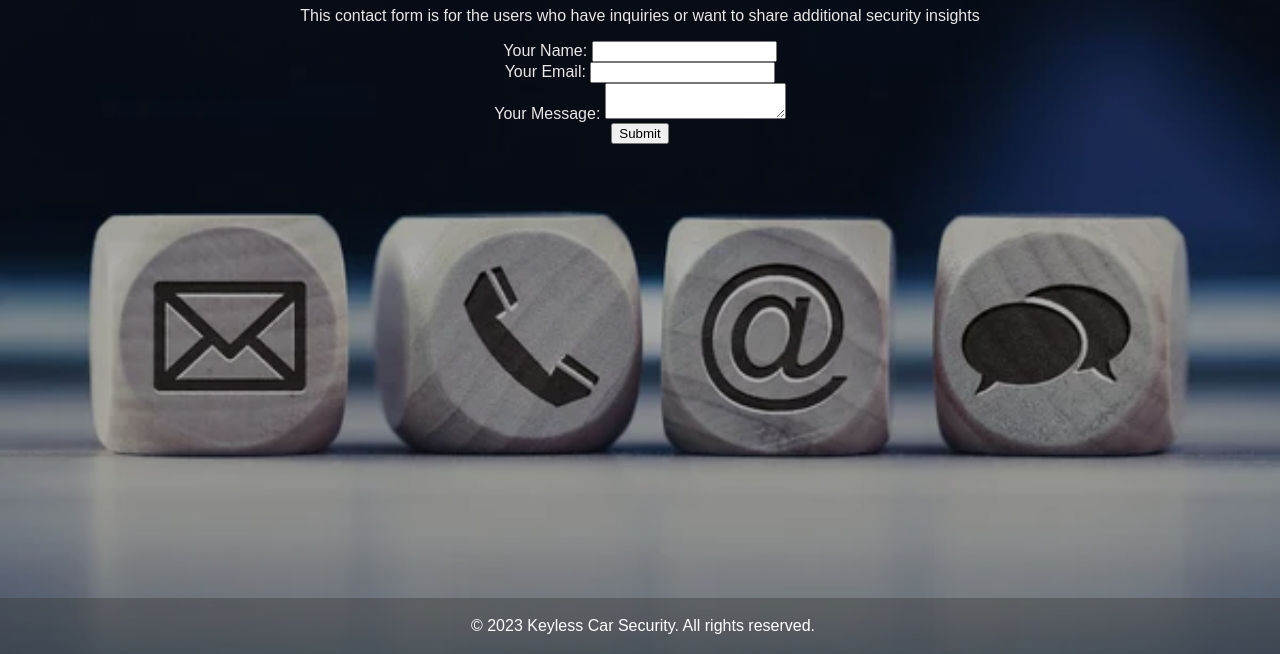
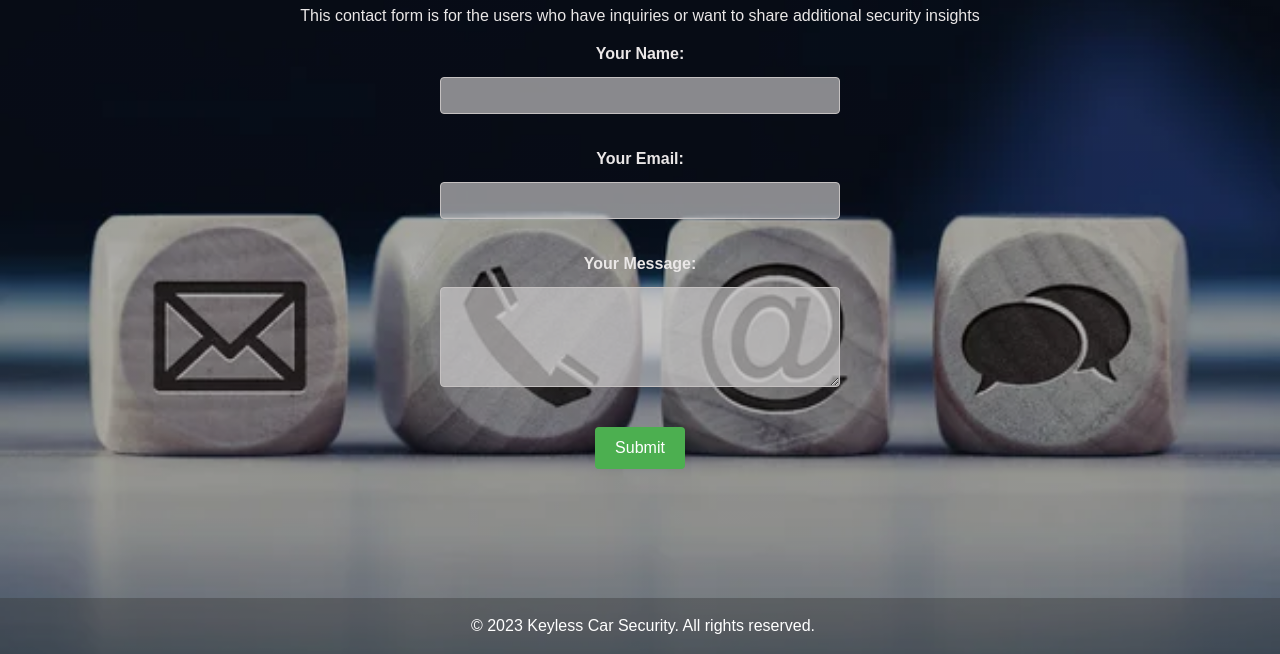
Before and after one commit to Furqanali111/Website, a website: page contact.html in a window 1280 px wide. Shown: the part 146-800 px from the top of the page. Drawn offline with Linux system fonts and the light colour scheme; a script that the page names is missing.

Commit message:
website changes

```diff
--- a/contact.html
+++ b/contact.html
@@ -88,6 +88,7 @@
             display: flex;
             margin: 0;
             padding: 0;
+            margin-left: 70px;
         }
 
         .menu li {
@@ -137,23 +138,23 @@
             text-align: center;
         }
 
-        .contact_form {
+        .contact-form {
             max-width: 400px;
             margin: 20px auto;
         }
 
-        .contact_form div {
+        .contact-form div {
             margin-bottom: 20px;
         }
 
-        .contact_form label {
+        .contact-form label {
             display: block;
             font-weight: bold;
             margin-bottom: 8px;
         }
 
-        .contact_form input,
-        .contact_form textarea {
+        .contact-form input,
+        .contact-form textarea {
             width: 100%;
             padding: 10px;
             margin-top: 6px;
@@ -167,11 +168,11 @@
 
         }
 
-        .contact_form textarea {
+        .contact-form textarea {
             height: 100px;
         }
 
-        .contact_form button {
+        .contact-form button {
             background-color: #4caf50;
             color: #fff;
             border: none;
@@ -181,7 +182,7 @@
             font-size: 16px;
         }
 
-        .contact_form button:hover {
+        .contact-form button:hover {
             background-color: #45a049;
         }
 
```
